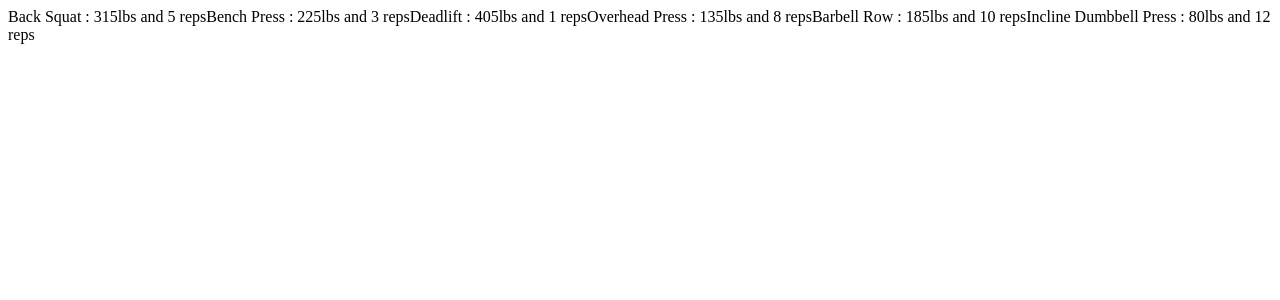
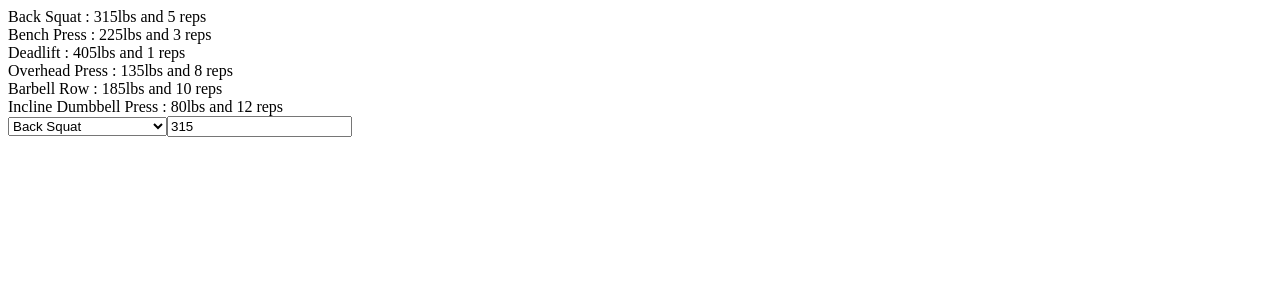
Before and after one commit to EmanAziz87/SBDexpert, a React (Vite) app: page / in a window 1280 px wide. Shown: the top 300 px of the page. Built offline with nearby package versions, Linux system fonts and the light colour scheme.

Commit message:
started working on form to set a goal for a specific exercise

```diff
--- a/src/App.tsx
+++ b/src/App.tsx
@@ -34,14 +34,57 @@ const mockLifts: LiftInfo[] = [
 
 function App() {
   const [lifts, setLifts] = useState<LiftInfo[]>(mockLifts);
+  const [selectedLift, setSelectedLift] = useState<LiftInfo>({
+    name: "Back Squat",
+    personalRecord: { weightInPounds: 315, reps: 5 },
+  });
+  const [newGoal, setNewGoal] = useState<number>(
+    selectedLift.personalRecord.weightInPounds
+  );
+
+  const handleGoalChange = (e: React.SyntheticEvent<HTMLInputElement>) => {
+    setNewGoal(Number(e.currentTarget.value));
+  };
+
+  const handleSelectedLift = (e: React.ChangeEvent<HTMLSelectElement>) => {
+    const foundLift = lifts.find((lift) => lift.name === e.currentTarget.value);
+    if (foundLift) {
+      setSelectedLift(foundLift);
+      setNewGoal(foundLift.personalRecord.weightInPounds);
+    }
+  };
+
   return (
     <>
-      {mockLifts.map((lift) => (
-        <span>
-          {lift.name} : {lift.personalRecord.weightInPounds}lbs and{" "}
-          {lift.personalRecord.reps} reps
-        </span>
+      {lifts.map((lift) => (
+        <div key={lift.name}>
+          <span>
+            {lift.name} : {lift.personalRecord.weightInPounds}lbs and{" "}
+            {lift.personalRecord.reps} reps
+          </span>
+          <br />
+        </div>
       ))}
+      <form action="">
+        <select
+          name="lifts"
+          id="lifts"
+          onChange={(e) => handleSelectedLift(e)}
+          value={selectedLift.name}
+        >
+          {lifts.map((lift) => (
+            <option key={lift.name}>{lift.name}</option>
+          ))}
+        </select>
+        {selectedLift && (
+          <input
+            value={newGoal}
+            onChange={(e) => handleGoalChange(e)}
+            type="number"
+            min={selectedLift.personalRecord.weightInPounds}
+          />
+        )}
+      </form>
     </>
   );
 }
```
